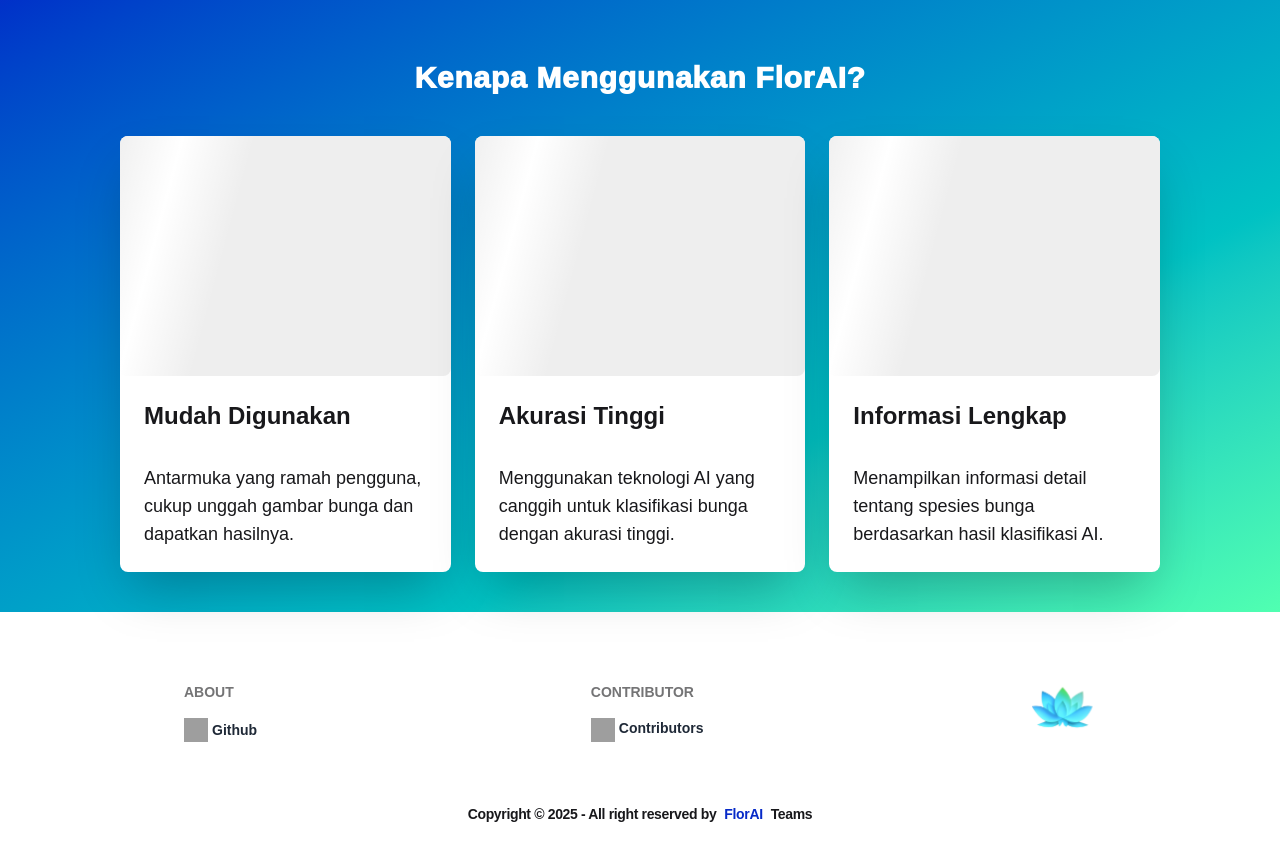
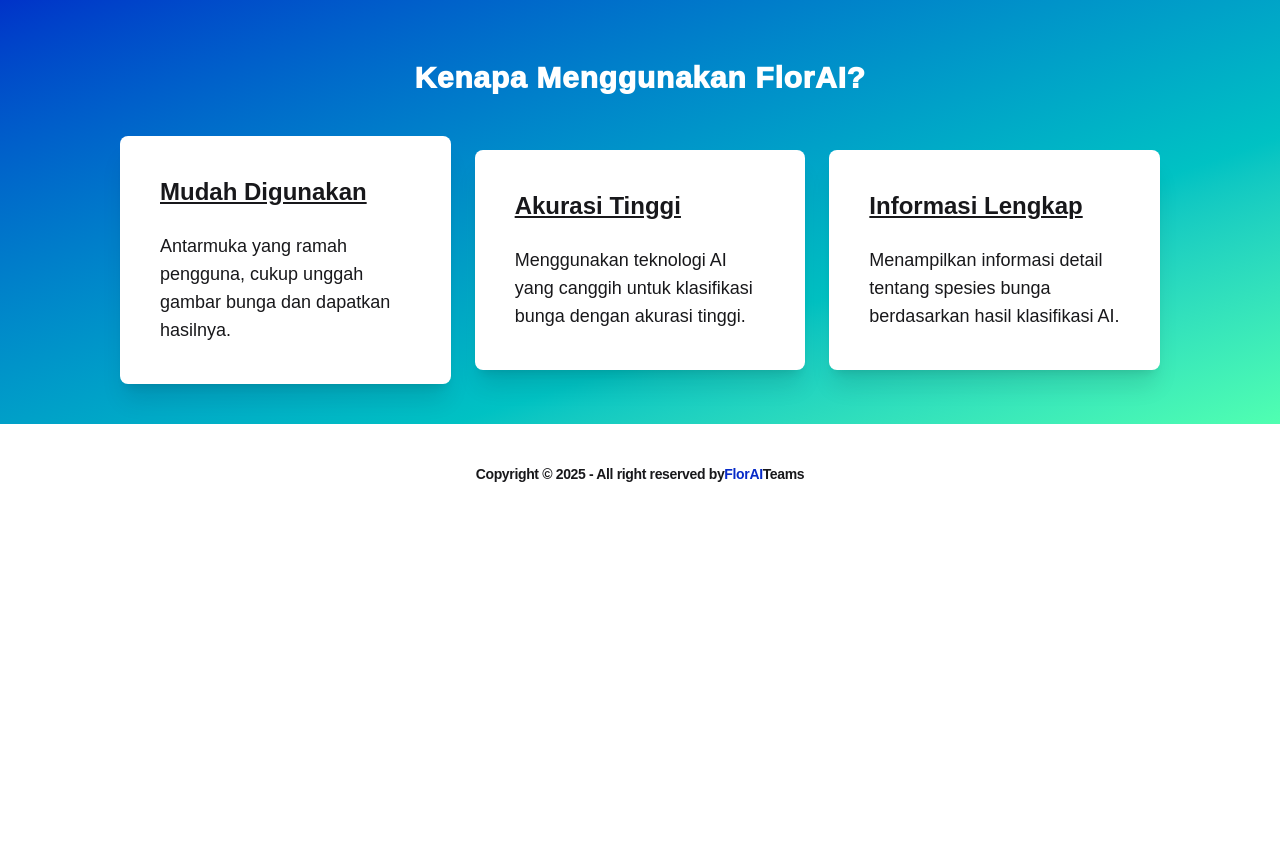
Before and after one commit to Ar-Syhptra/Flower-Classification-Website, a React (Vite) app in the folder src/client/: page / in a window 1280 px wide. Shown: the part 2040-2888 px from the top of the page. After the commit the page ends 2564 px from the top, so only its background shows below. Built offline with nearby package versions, Linux system fonts and the light colour scheme; grey boxes are pictures that could not be loaded.

Commit message:
refactor: Perubahan Code

```diff
--- a/src/client/src/components/Card.jsx
+++ b/src/client/src/components/Card.jsx
@@ -1,18 +1,12 @@
-import ButtonModals from "./Button/Button-Modal";
-
-function Card({ cardTittle, cardDescription, cardImage, altImage }) {
+function Card({ cardTittle, cardDescription }) {
   return (
     <>
-      <div className="card bg-base-100 w-90 shadow-2xl">
-        <figure>
-          <img src={cardImage} alt={altImage} />
-        </figure>
-        <div className="skeleton h-60 w-full"></div>
+      <div className="card w-90 shadow-xl p-4 hover:scale-105 ease-in duration-200 transition-all bg-base-100">
         <div className="card-body items-left text-left">
-          <h2 className="card-title text-xl md:text-xl lg:text-2xl">
+          <h2 className="card-title text-xl md:text-xl lg:text-2xl text-center underline">
             {cardTittle}
           </h2>
-          <p className="text-md md:text-md lg:text-lg mt-6 text-md">
+          <p className="text-md md:text-md lg:text-lg mt-4">
             {cardDescription}
           </p>
         </div>
--- a/src/client/src/components/Footer/Footer.jsx
+++ b/src/client/src/components/Footer/Footer.jsx
@@ -1,49 +1,7 @@
-import Logo from "../../assets/img/flower-logo.svg";
-
 function Footer() {
   return (
-    <div className="p-6 ">
-      <div className="flex justify-between px-10 md:px-30 lg:px-40 items-center p-10">
-        <footer className="footer bg-base-100 text-base-content">
-          <nav className="footer footer-horizontal">
-            <div>
-              <h6 className="footer-title">About</h6>
-              <a
-                href="https://github.com/Ar-Syhptra/Flower-Classification-Website"
-                target="_blank"
-                rel="noopener noreferrer"
-                className="link link-hover text-base-800 font-bold flex items-center gap-1"
-              >
-                <img
-                  src="https://img.icons8.com/material/24/github.png"
-                  alt="github"
-                  className="w-6 h-6"
-                />
-                Github
-              </a>
-            </div>
-            <div>
-              <h6 className="footer-title">Contributor</h6>
-
-              <a
-                href=""
-                className="flex gap-1 link link-hover text-base-800 font-bold"
-              >
-                <img
-                  src="https://img.icons8.com/material/24/batch-assign.png"
-                  alt="contributors"
-                  className="w-6 h-6"
-                />
-                Contributors
-              </a>
-            </div>
-          </nav>
-        </footer>
-        <footer className="flex flex-row-reverse">
-          <img className="w-18 h-18" src={Logo} alt="Logo" />
-        </footer>
-      </div>
-      <div className="footer footer-horizontal pt-4 flex justify-center">
+    <>
+      <div className="flex justify-center items-center p-10">
         <p className="tracking-tight font-semibold flex text-xs md:text-sm lg:text-sm">
           Copyright &copy; 2025 - All right reserved by
           <a href="#" className="text-primary">
@@ -52,7 +10,7 @@
           Teams
         </p>
       </div>
-    </div>
+    </>
   );
 }
 
```
